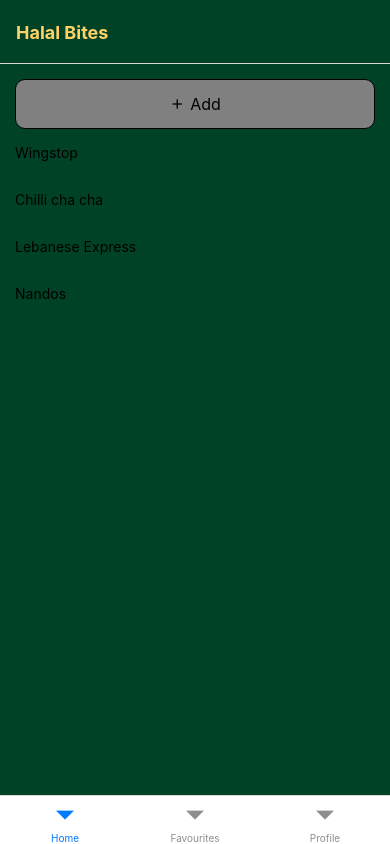
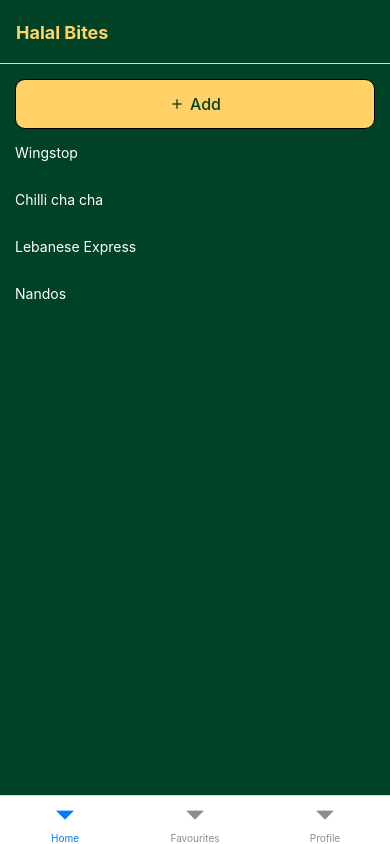
Before and after one commit to AliyaSalad/HalalBites, a React Native app: screen /RestaurantListScreen in a window 390 px wide. Built offline with nearby package versions, Linux system fonts and the light colour scheme.

Commit message:
colour changes

```diff
--- a/src/components/UI/Buttons.js
+++ b/src/components/UI/Buttons.js
@@ -29,7 +29,7 @@
         borderWidth: 1,
         borderRadius: 10,
         borderColor: "black",
-        backgroundColor: "gray",
+        backgroundColor: "#FFD166",
         alignItems: "center",
         justifyContent: "center",
         padding: 5,
@@ -40,6 +40,8 @@
     },
     label: {
         fontSize: 16,
+        fontWeight: '500',
+        color: '#004226',
     },
 });
 
--- a/src/components/UI/Icons.js
+++ b/src/components/UI/Icons.js
@@ -2,7 +2,7 @@
 
 const Icons = {};
 
-const Add = () => <MaterialIcons name="add" size={16} />;
+const Add = () => <MaterialIcons name="add" size={16} color={'#004226'} />;
 const Delete = () => <MaterialIcons name="delete" size={16} />;
 const Edit = () => <MaterialIcons name="edit" size={16} />;
 
--- a/src/components/entity/Restaurants/RestaurantItem.js
+++ b/src/components/entity/Restaurants/RestaurantItem.js
@@ -19,5 +19,8 @@
         borderButtonWidth: 1,
         borderColor: 'white',
       },
+      Text: {
+        color: 'white',
+      },
 });
 export default RestaurantItem;
--- a/src/components/entity/Restaurants/RestaurantView.js
+++ b/src/components/entity/Restaurants/RestaurantView.js
@@ -65,6 +65,7 @@
     text: {
         fontSize: 16,
         fontWeight: "bold",
+        color: 'white',
     },
     boldText:{
         fontSize: 16,
```
Also changed, not shown: App.js (+0 -20 lines).
